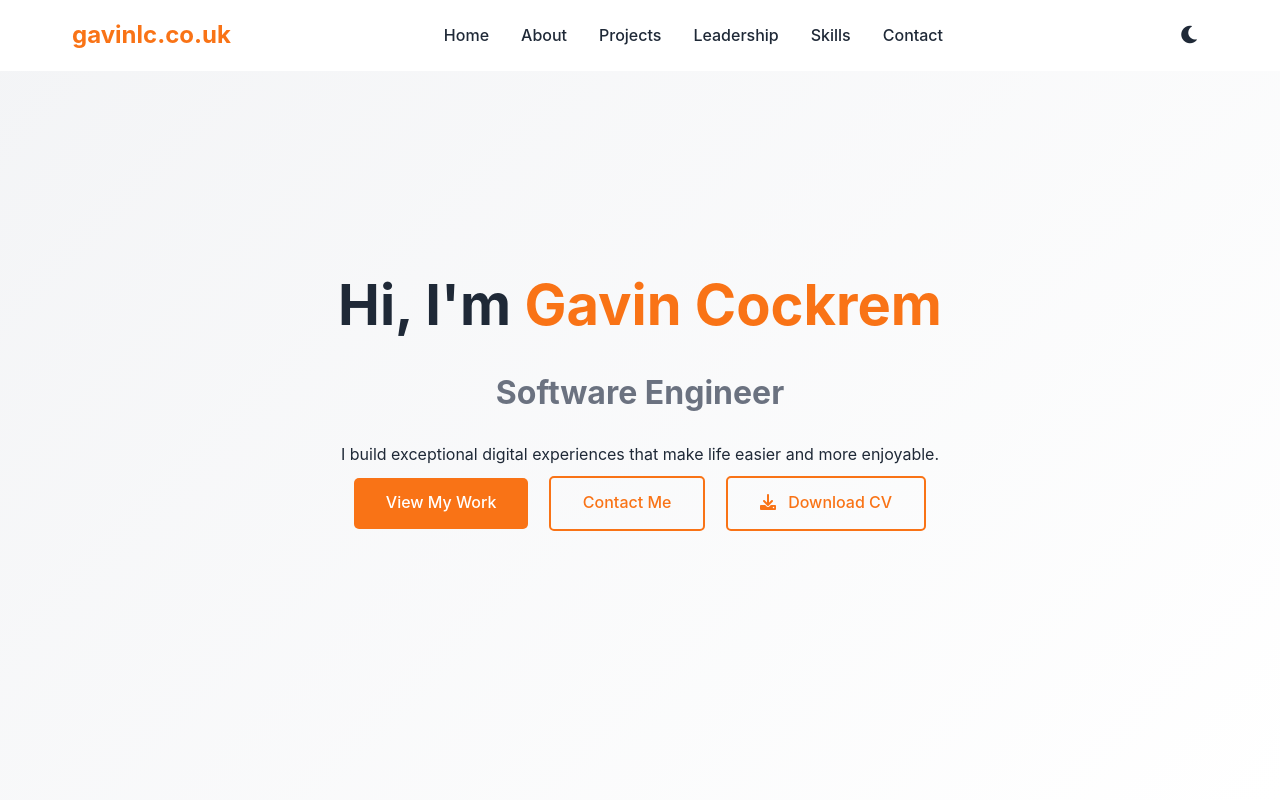
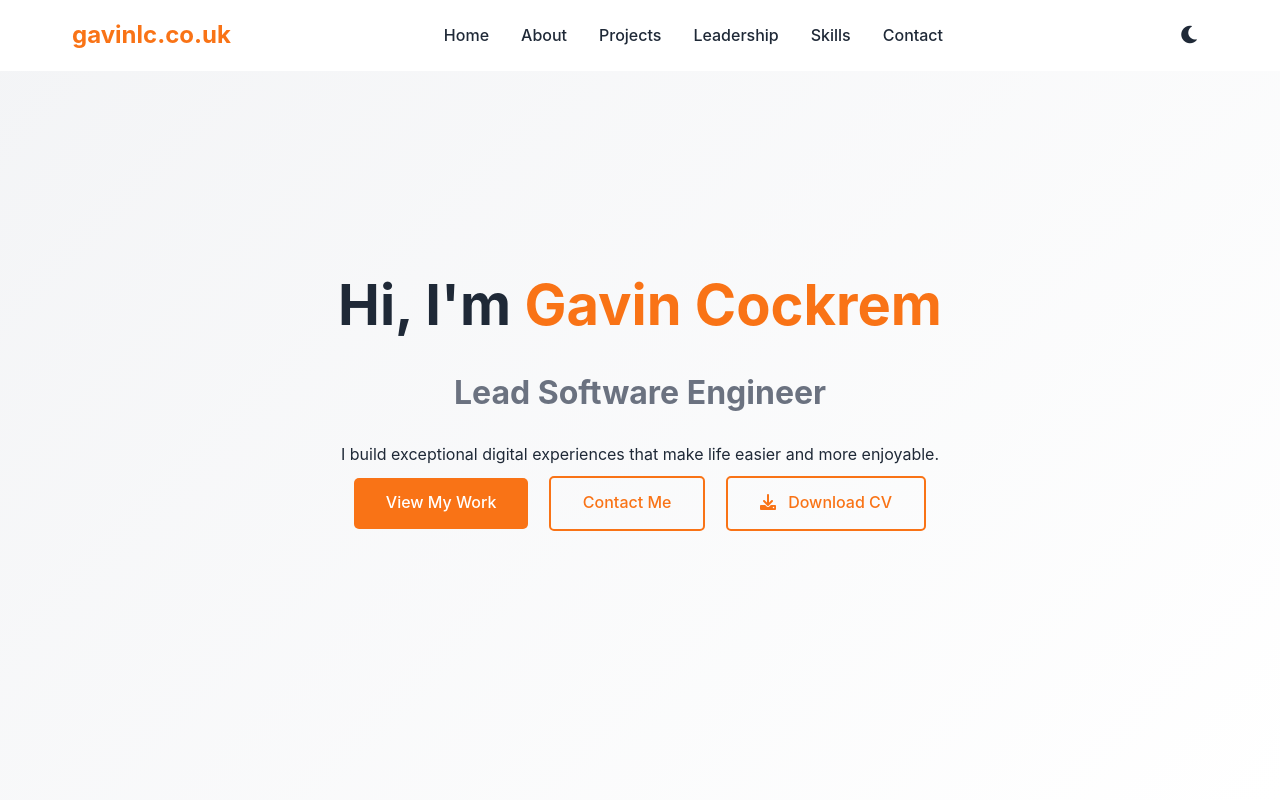
Before and after one commit to gavinlc/website-new, a website: page index.html in a window 1280 px wide. Shown: the top 800 px of the page. Drawn offline with Linux system fonts and the light colour scheme.

Commit message:
add action update headline

```diff
--- a/index.html
+++ b/index.html
@@ -36,7 +36,7 @@
         <section id="home" class="hero" aria-labelledby="hero-heading">
             <div class="hero-content">
                 <h1 id="hero-heading">Hi, I'm <span class="highlight">Gavin Cockrem</span></h1>
-                <h2>Software Engineer</h2>
+                <h2>Lead Software Engineer</h2>
                 <p>I build exceptional digital experiences that make life easier and more enjoyable.</p>
                 <div class="cta-buttons">
                     <a href="#projects" class="btn primary" aria-label="View my projects">View My Work</a>
```
Also changed, not shown: .github/workflows/deploy-prod.yml (added).
